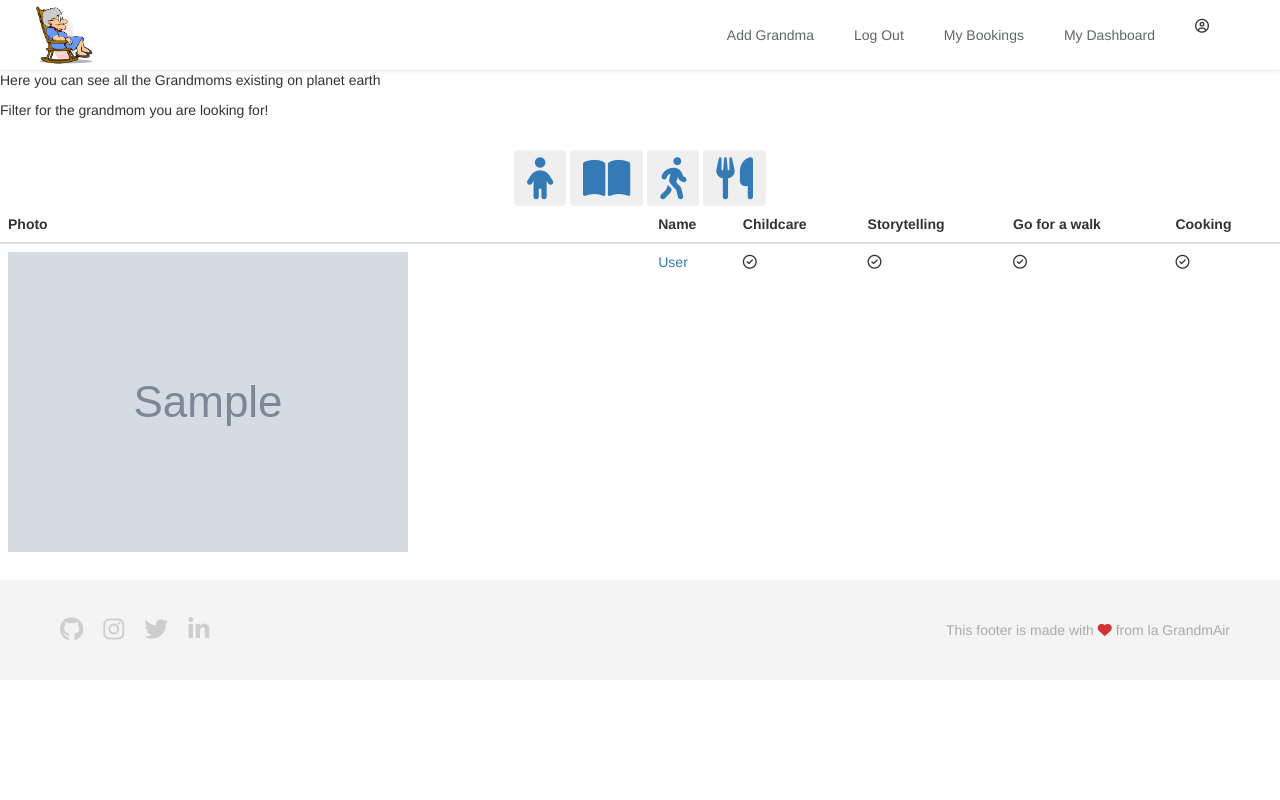
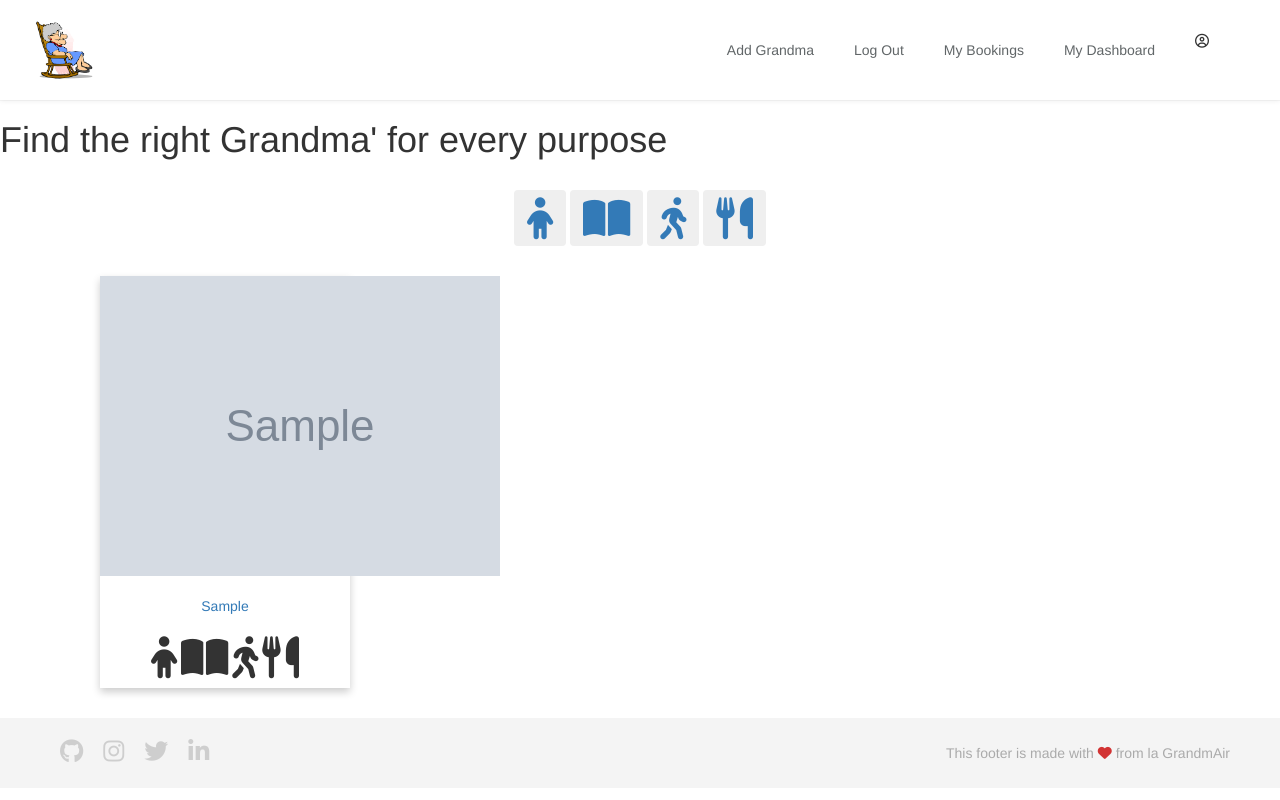
Before and after one commit to aquilesvo/grandma, a Rails app: page /grandmoms in a window 1280 px wide. Run offline with Rails 7, Linux system fonts and the light colour scheme; a user stored in the database is signed in; tables that the repository leaves empty hold one stand-in row (values such as "Sample post"); grey boxes marked "Sample" are stand-in pictures; style sheets or scripts are compiled from the project's sources; some libraries are stand-ins or nearby versions.

Commit message:
cards + bootstrap grid for grandmoms index

```diff
--- a/app/assets/stylesheets/components/_footer.scss
+++ b/app/assets/stylesheets/components/_footer.scss
@@ -3,7 +3,7 @@
   display: flex;
   align-items: center;
   justify-content: space-between;
-  height: 100px;
+  height: 70px;
   padding: 0px 50px;
   color: rgba(0,0,0,0.3);
 }
--- a/app/assets/stylesheets/components/_navbar.scss
+++ b/app/assets/stylesheets/components/_navbar.scss
@@ -3,7 +3,7 @@
   box-shadow: 0 1px 5px 0 rgba(0,0,0,0.07),0 1px 0 0 rgba(0,0,0,0.03);
   background: white;
   transition: all 0.3s ease;
-  height: 70px;
+  height: 100px;
   padding: 0px 30px;
   display: flex;
   align-items: center;
--- a/app/assets/stylesheets/layouts/grandmoms.scss
+++ b/app/assets/stylesheets/layouts/grandmoms.scss
@@ -1,3 +1,15 @@
 .icons {
   text-align: center;
 }
+
+.gcard {
+  width: 250px;
+  margin: 30px;
+  box-shadow: 0 4px 8px 0 rgba(0,0,0,0.2);
+  transition: 0.3s;
+}
+.gcontainer {
+  text-align: center;
+  margin: 10px;
+  padding: 10px;
+}
--- a/app/uploaders/photo_uploader.rb
+++ b/app/uploaders/photo_uploader.rb
@@ -6,7 +6,7 @@ class PhotoUploader < CarrierWave::Uploader::Base
   process convert: 'jpg'
 
   version :thumbnail do
-    resize_to_fit 150, 150
+    resize_to_fit 250, 250
   end
 
   version :bright_face do
--- a/app/views/grandmoms/index.html.erb
+++ b/app/views/grandmoms/index.html.erb
@@ -1,6 +1,5 @@
-<p>Here you can see all the Grandmoms existing on planet earth</p>
+<h1>Find the right Grandma' for every purpose</h1>
 
-<p>Filter for the grandmom you are looking for!</p>
 <br>
 <div class="icons">
   <%= link_to grandmoms_path({childcare: true}) do %>
@@ -17,43 +16,39 @@
   <% end %>
 </div>
 
-<table class="table">
-  <thead>
-    <tr>
-      <th scope="col">Photo</th>
-      <th scope="col">Name</th>
-      <th scope="col">Childcare</th>
-      <th scope="col">Storytelling</th>
-      <th scope="col">Go for a walk</th>
-      <th scope="col">Cooking</th>
-    </tr>
-  </thead>
-  <tbody>
+<div class="container">
+  <div class="row">
     <% @grandmoms.each do |grandmom| %>
-      <tr>
-        <th scope="row"> <%= image_tag grandmom.photo.url(:thumbnail) %> </th>
-        <td><%= link_to grandmom.last_name, grandmom_path(grandmom.id) %></td>
+      <div class="col-xs-12 col-sm-3">
+        <div class="gcard">
+          <%= image_tag grandmom.photo.url(:thumbnail) %>
+          <div class="gcontainer">
+            <%= link_to grandmom.first_name, grandmom_path(grandmom.id) %>
+            <br>
+            <br>
             <% if grandmom.childcare %>
-        <td><i class="far fa-check-circle"></i></td>
+              <i class="fas fa-child fa-3x"></i>
             <% else %>
-        <td><i class="fas fa-times"></i></td>
+              <i class="fas fa-times"></i>
             <% end %>
             <% if grandmom.storytelling %>
-        <td><i class="far fa-check-circle"></i></td>
+              <i class="fas fa-book-open fa-3x"></i>
             <% else %>
-        <td><i class="fas fa-times"></i></td>
+              <i class="fas fa-times"></i>
             <% end %>
             <% if grandmom.goforawalk %>
-        <td><i class="far fa-check-circle"></i></td>
+              <i class="fas fa-walking fa-3x"></i>
             <% else %>
-        <td><i class="fas fa-times"></i></td>
+              <i class="fas fa-times"></i>
             <% end %>
             <% if grandmom.cooking %>
-        <td><i class="far fa-check-circle"></i></td>
+              <i class="fas fa-utensils fa-3x"></i>
             <% else %>
-        <td><i class="fas fa-times"></i></td>
+              <i class="fas fa-times"></i>
             <% end %>
-      </tr>
+          </div>
+        </div>
+      </div>
    <% end %>
-  </tbody>
-</table>
+  </div>
+</div>
```
Lines whose indentation alone changed are shown as unchanged.
